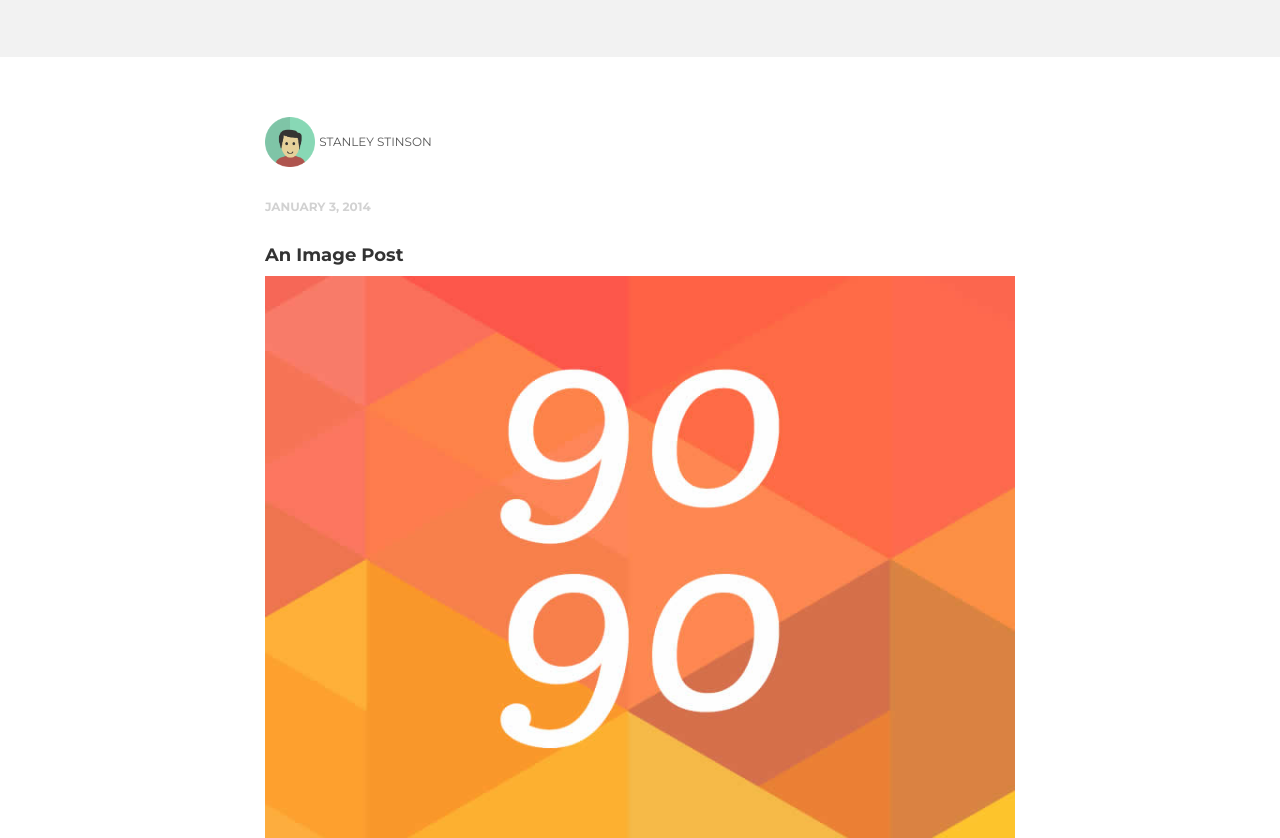
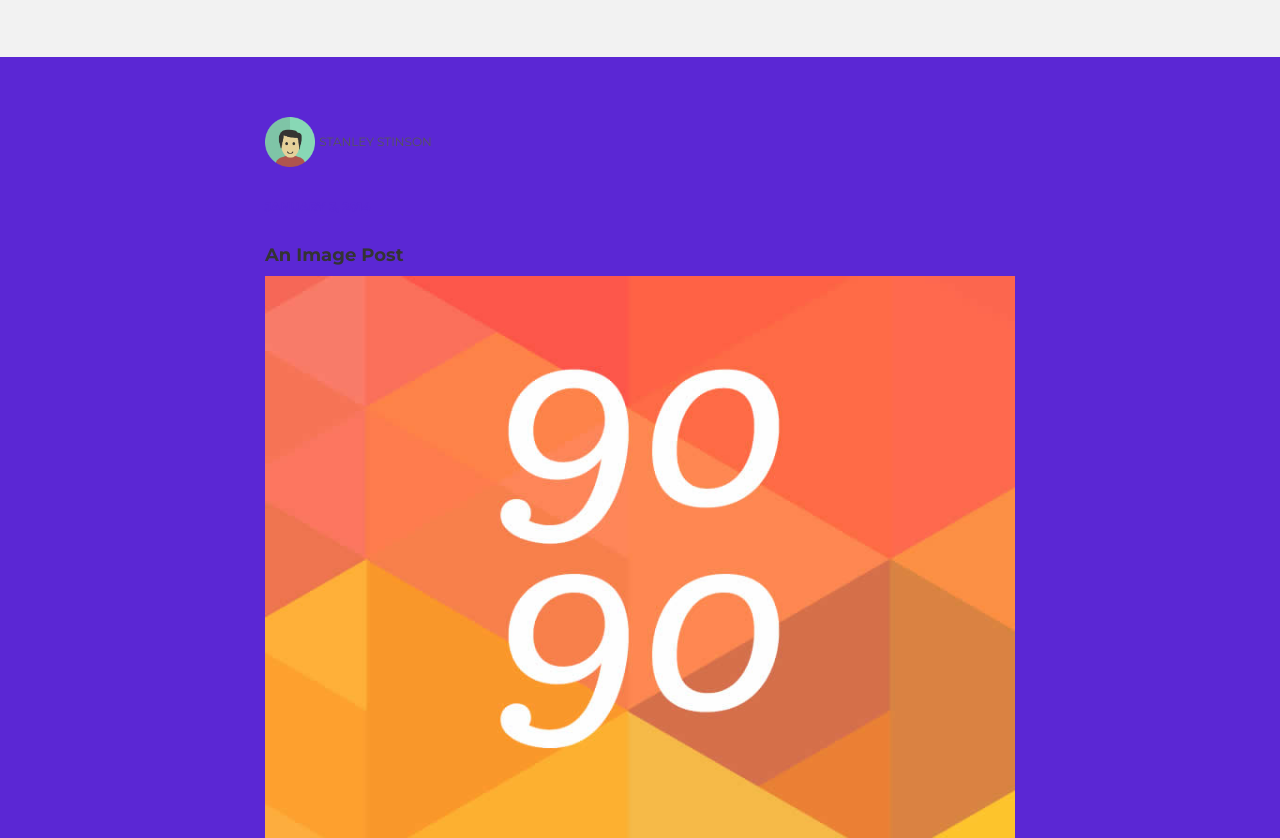
Before and after one commit to Karishmagaddam/Karishmagaddam.github.io, a plain HTML site: page blog.html in a window 1280 px wide. Shown: the part 684-1522 px from the top of the page. Drawn offline with nearby package versions, Linux system fonts and the light colour scheme.

Commit message:
Update main.css

```diff
--- a/assets/css/main.css
+++ b/assets/css/main.css
@@ -147,7 +147,7 @@ a:after {
 #ww {
 	padding-top: 70px;
 	padding-bottom: 70px;
-	background-color: #f2f2f2;
+	background-color: #5B27D4;
 }
 
 
@@ -179,7 +179,7 @@ a:after {
 #white {
 	padding-top: 60px;
 	padding-bottom: 60px;
-	background-color: #ffffff;
+	background-color: #5B27D4;
 }
 
 
@@ -188,7 +188,7 @@ a:after {
 bd {
 	font-size: 12px;
 	text-transform: uppercase;
-	color: #d2d2d2;
+	color: #5B27D4;
 	font-weight: 700;
 }
 
```
